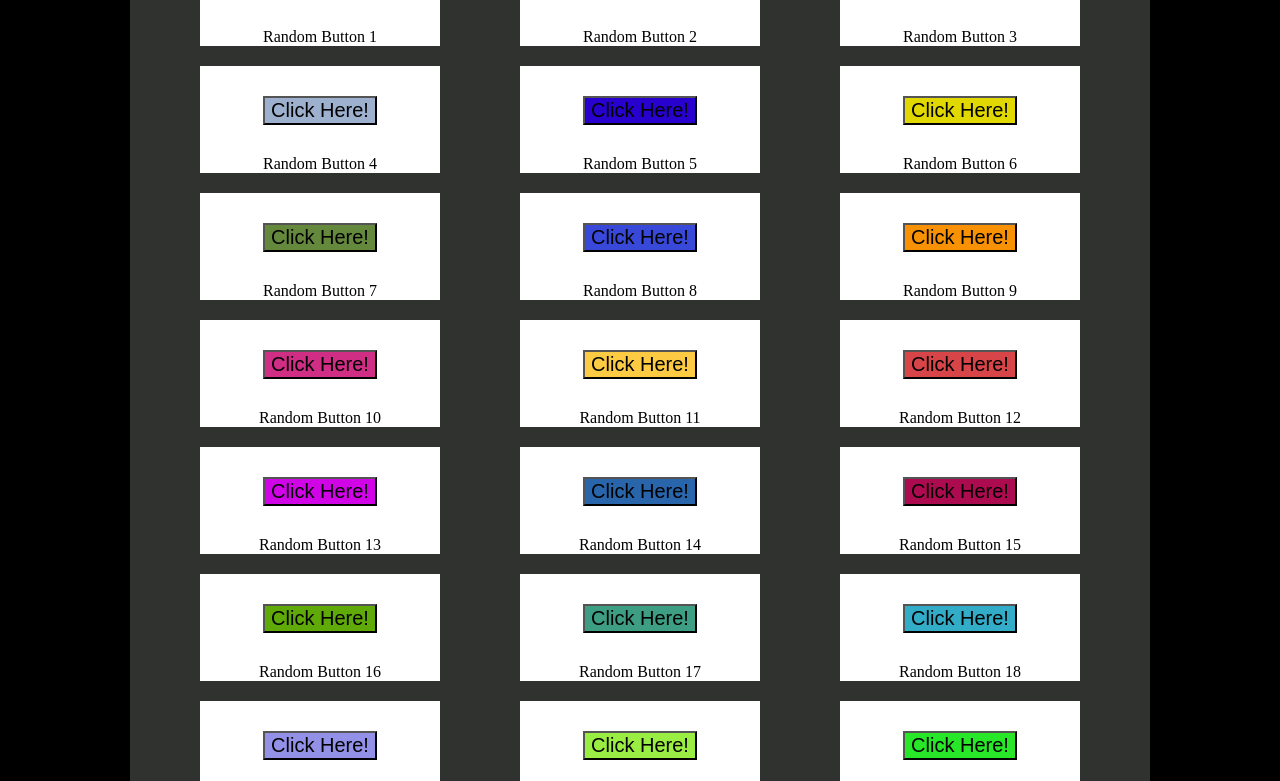
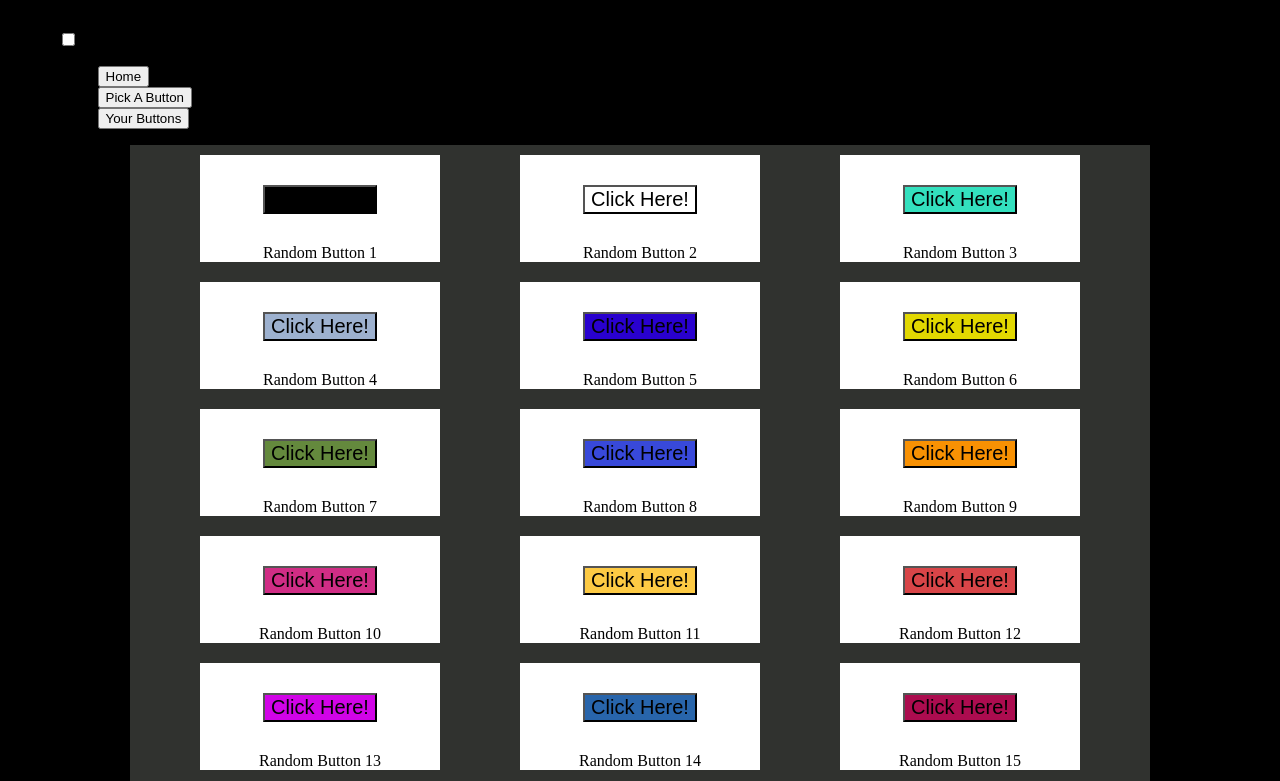
Before and after one commit to kersh2000/buttond-project, a website with bundled scripts: page index.html in a window 1280 px wide. Shown: the part 96-877 px from the top of the page. Built offline with nearby package versions, Linux system fonts and the light colour scheme.

Commit message:
Added nav bar to header.

```diff
--- a/index.html
+++ b/index.html
@@ -9,8 +9,36 @@
   <script type="module" src="./index.js" defer></script>
 </head>
 <body>
-  <section id="buttons-container">
-    <!-- Here is where our JS file will inject our button and container elements into using JS DOM -->
+  <header>
+    <section class="header-content">
+      <h1>Button Simulator</h1>
+      <p>Here, you can create your own buttons and copy over the css to your own personal projects and websites without the mess of creating and deleting css properties over and over again!</p>
+      <input type="checkbox" id="nav-toggle" class="nav-toggle">
+      <label for="nav-toggle" class="nav-toggle-label">
+        <span>X</span>
+      </label>
+      <nav class="header-nav">
+        <ul>
+          <li>
+            <button class="home-btn">Home</button>
+          </li>
+          <li>
+            <button class="instructions-btn">Pick A Button</button>
+          </li>
+          <li>
+            <button class="history-btn">Your Buttons</button>
+          </li>
+      </nav>
   </section>
+  </header>
+  <main>
+    <section id="buttons-container">
+      <!-- Here is where our JS file will inject our button and container elements into using JS DOM -->
+    </section>
+    <section class="cssStyling"></section>
+  </main>
+  <footer>
+
+  </footer>
 </body>
 </html>
```
